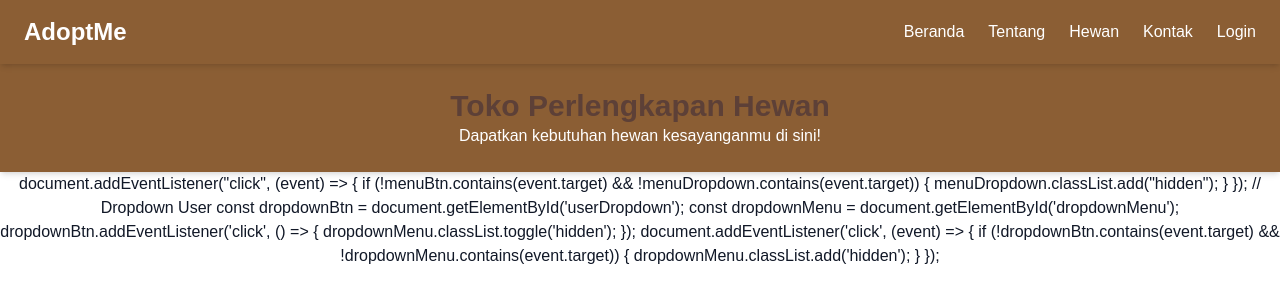
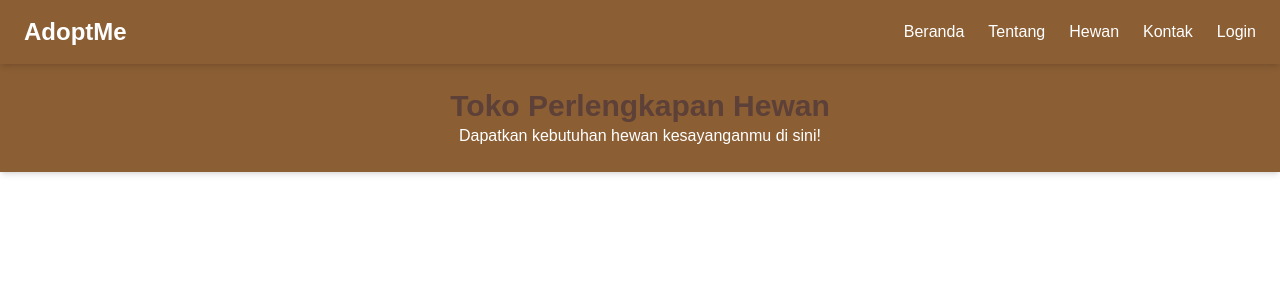
Before and after one commit to nayysact/website-project, a PHP site: page /toko.php in a window 1280 px wide. Shown: the top 303 px of the page. Run offline with PHP 8.4, Linux system fonts and the light colour scheme; some libraries are stand-ins or nearby versions.

Commit message:
mengubah code toko

```diff
--- a/AdoptMe/toko.php
+++ b/AdoptMe/toko.php
@@ -17,29 +17,5 @@
     <h1 class="text-3xl font-bold">Toko Perlengkapan Hewan</h1>
     <p>Dapatkan kebutuhan hewan kesayanganmu di sini!</p>
 </header>
-
-<!-- Produk -->
-
-    document.addEventListener("click", (event) => {
-        if (!menuBtn.contains(event.target) && !menuDropdown.contains(event.target)) {
-            menuDropdown.classList.add("hidden");
-        }
-    });
-
-    // Dropdown User
-    const dropdownBtn = document.getElementById('userDropdown');
-    const dropdownMenu = document.getElementById('dropdownMenu');
-
-    dropdownBtn.addEventListener('click', () => {
-        dropdownMenu.classList.toggle('hidden');
-    });
-
-    document.addEventListener('click', (event) => {
-        if (!dropdownBtn.contains(event.target) && !dropdownMenu.contains(event.target)) {
-            dropdownMenu.classList.add('hidden');
-        }
-    });
-</script>
-
 </body>
 </html>
```
